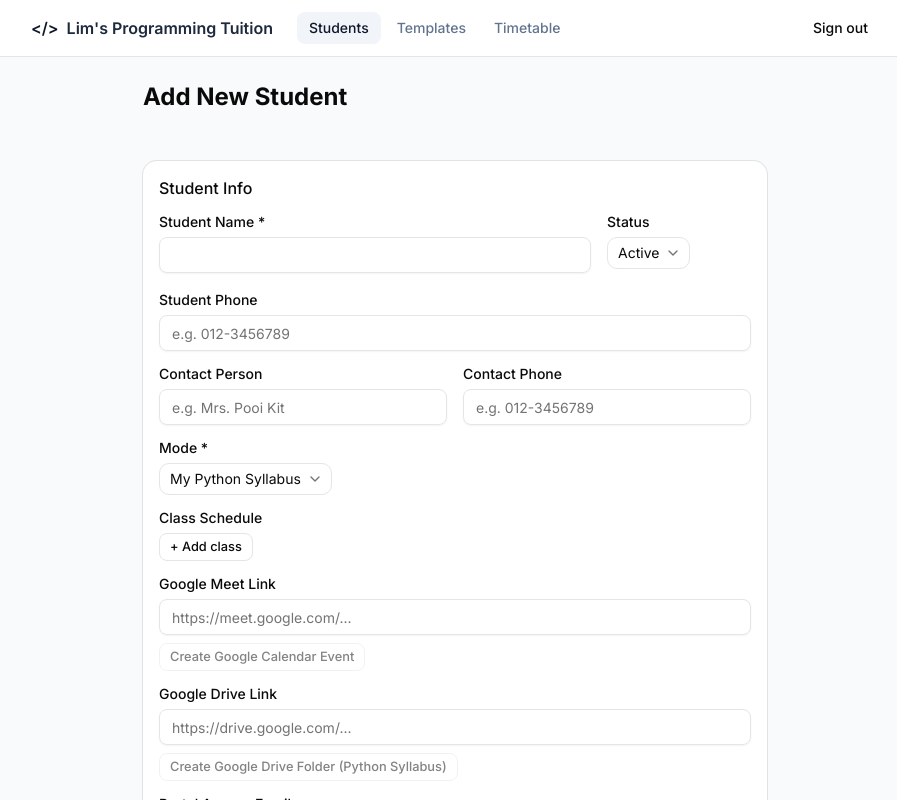
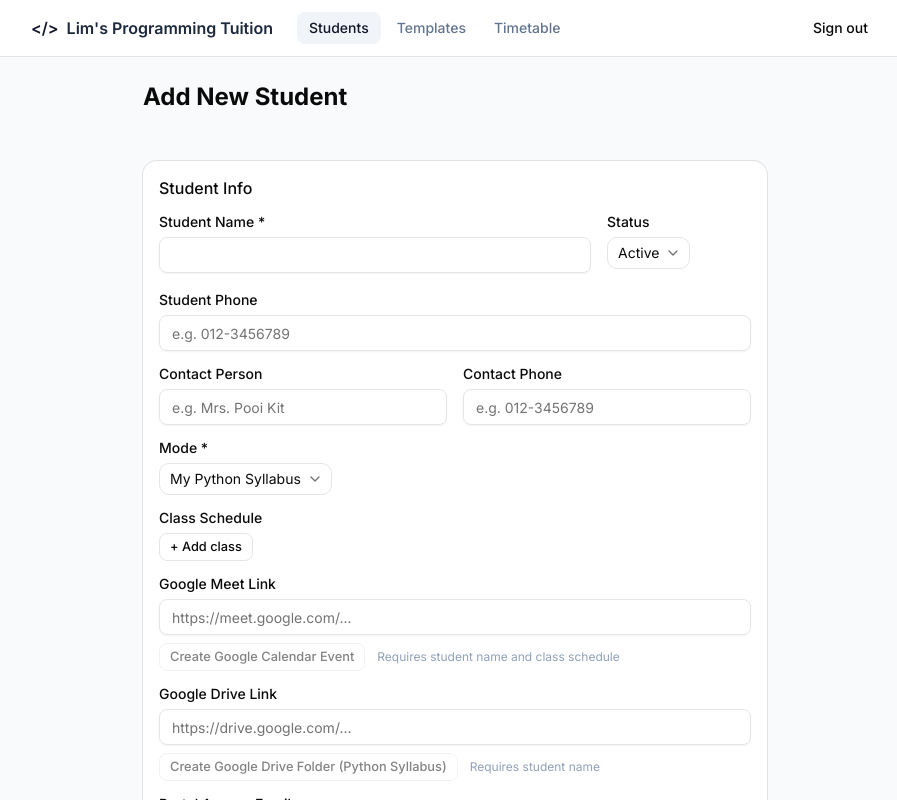
Before and after one commit to LLIIMMXXUUAANN/lim-tuition, a Next.js app: page /admin/students/new in a window 1280 px wide. Shown: the top 800 px of the page, without its empty margins (185-1082 px from the left). Built offline with nearby package versions, Linux system fonts and the light colour scheme.

Commit message:
feat: add requirement hints beside Drive and Calendar buttons

```diff
--- a/src/components/students/CreateCalendarEventButton.tsx
+++ b/src/components/students/CreateCalendarEventButton.tsx
@@ -42,6 +42,9 @@ export default function CreateCalendarEventButton({ name, classSchedule, onSucce
 
   const disabled = !name.trim() || classSchedule.length === 0 || state === 'loading' || state === 'done'
 
+  const missingName = !name.trim()
+  const missingSchedule = classSchedule.length === 0
+
   return (
     <div className="flex items-center gap-3">
       <Button
@@ -57,6 +60,11 @@ export default function CreateCalendarEventButton({ name, classSchedule, onSucce
           ? `✓ ${eventCount} event${eventCount !== 1 ? 's' : ''} created`
           : 'Create Google Calendar Event'}
       </Button>
+      {state === 'idle' && (missingName || missingSchedule) && (
+        <span className="text-xs text-slate-400">
+          Requires {[missingName && 'student name', missingSchedule && 'class schedule'].filter(Boolean).join(' and ')}
+        </span>
+      )}
       {state === 'error' && <span className="text-xs text-red-500">{errorMsg}</span>}
     </div>
   )
--- a/src/components/students/CreateDriveFolderButton.tsx
+++ b/src/components/students/CreateDriveFolderButton.tsx
@@ -42,6 +42,7 @@ export default function CreateDriveFolderButton({ name, onSuccess }: Props) {
       >
         {state === 'loading' ? 'Creating…' : state === 'done' ? '✓ Folder created' : 'Create Google Drive Folder (Python Syllabus)'}
       </Button>
+      {!name.trim() && state === 'idle' && <span className="text-xs text-slate-400">Requires student name</span>}
       {state === 'error' && <span className="text-xs text-red-500">{errorMsg}</span>}
     </div>
   )
```
